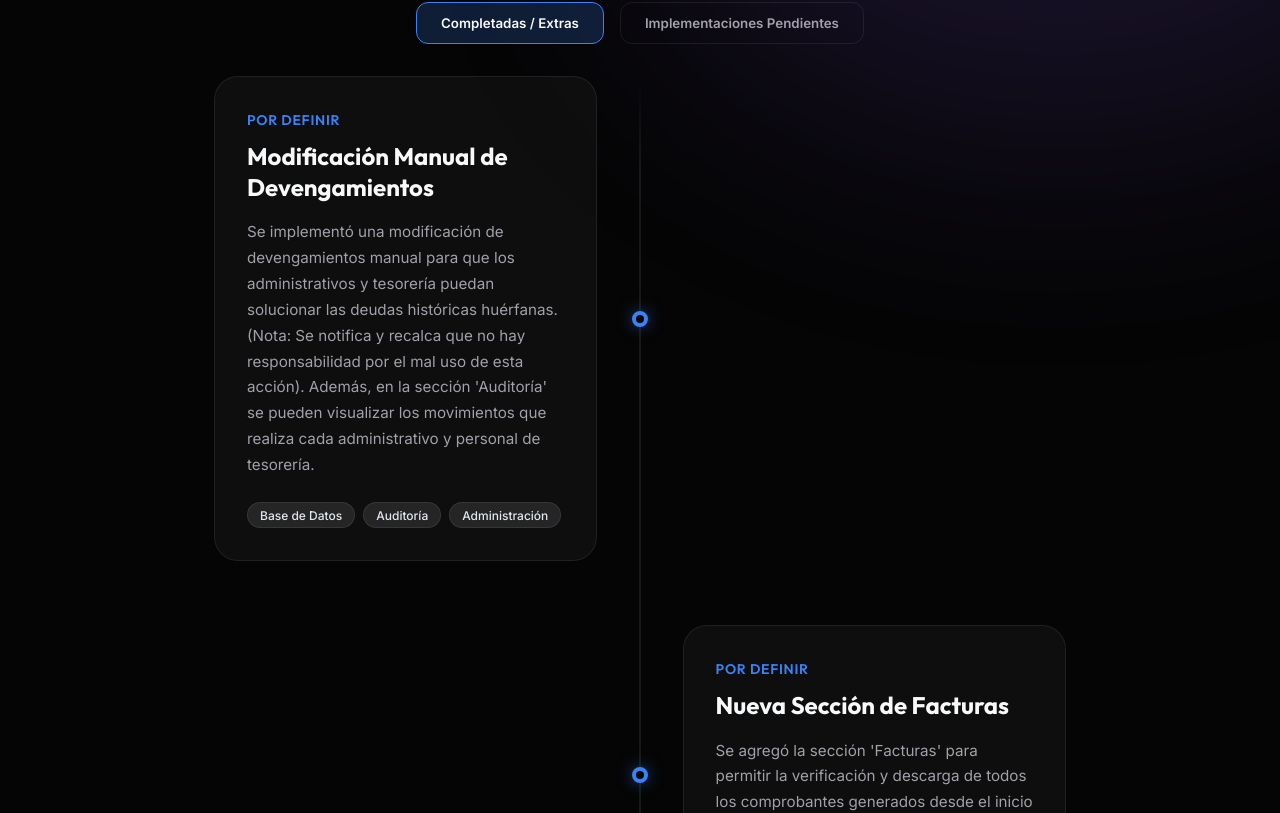
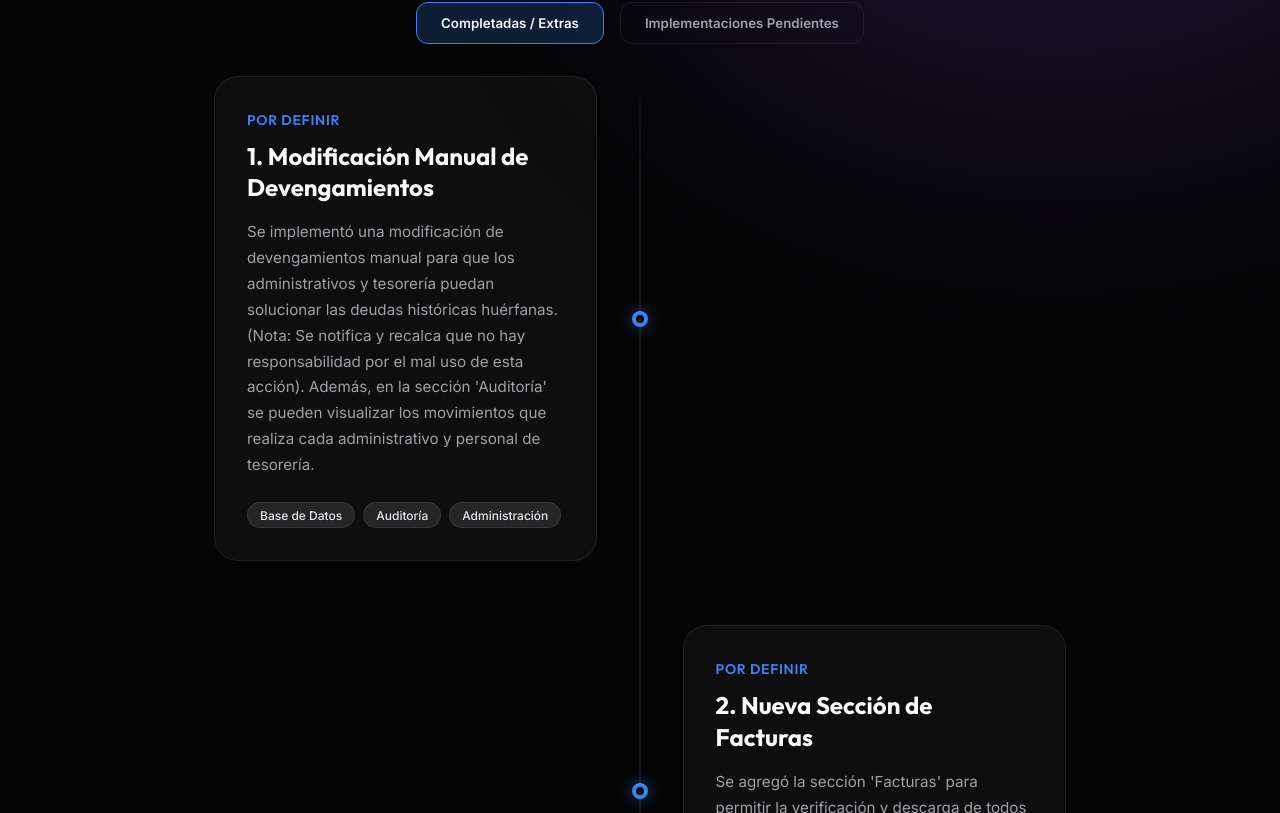
Before and after one commit to Exodo77/bitacora-cambios-cpps, a Next.js app: page / in a window 1280 px wide. Shown: the part 807-1620 px from the top of the page. Built offline with nearby package versions, Linux system fonts and the light colour scheme.

Commit message:
Add auto-numbering for timeline items per category

```diff
--- a/src/app/page.tsx
+++ b/src/app/page.tsx
@@ -176,6 +176,11 @@ export default function Home() {
 
         {!loading && timelineData.map((item) => {
           const itemTypeClass = item.type === 'pending' ? 'item-pending' : 'item-extra';
+
+          // Calculate number based on its position in its own category
+          const categoryItems = timelineData.filter(i => (i.type || 'extra') === (item.type || 'extra'));
+          const displayIndex = categoryItems.findIndex(i => i.id === item.id) + 1;
+
           return (
             <div className={`timeline-item ${itemTypeClass}`} key={item.id}>
               <div className="timeline-node"></div>
@@ -198,7 +203,7 @@ export default function Home() {
                 </div>
 
                 <span className="timeline-date">{formatDate(item.date)}</span>
-                <h3 className="timeline-title">{item.title}</h3>
+                <h3 className="timeline-title">{displayIndex}. {item.title}</h3>
                 <div className="timeline-description">
                   <ReactMarkdown>{item.description}</ReactMarkdown>
                 </div>
```
